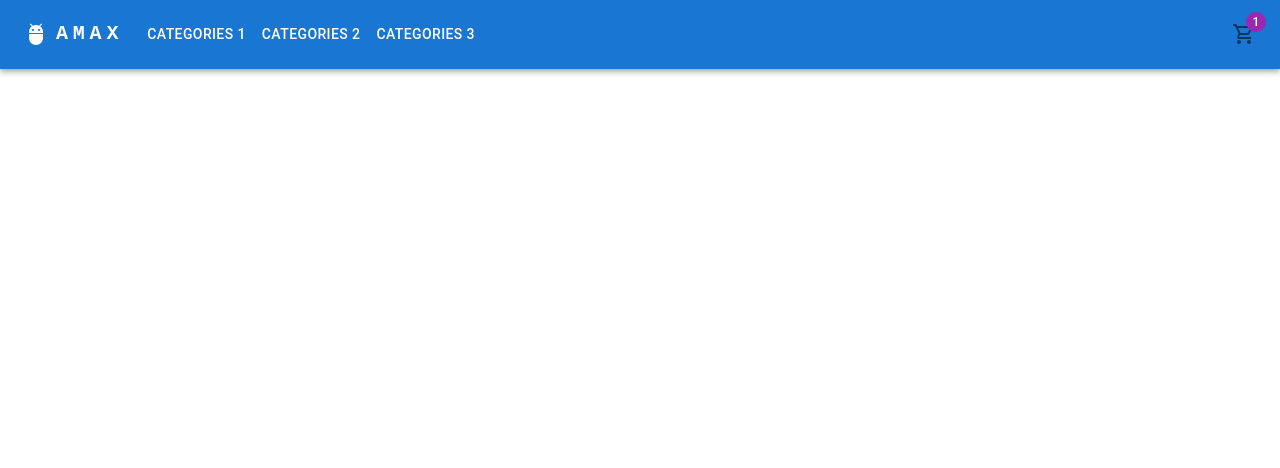
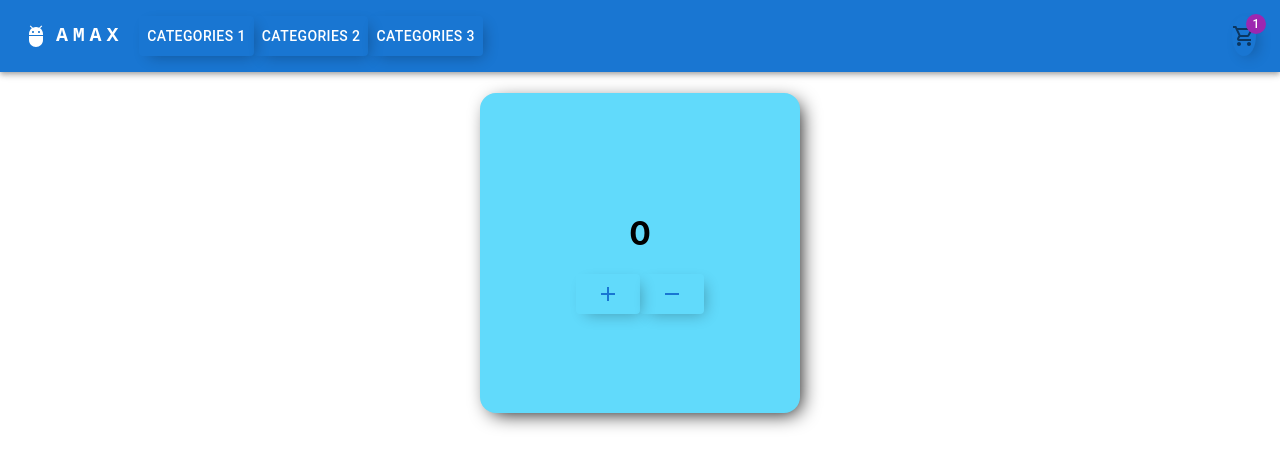
Before and after one commit to maxsantoro/Ecommerce-Coderhouse, a React (Create React App) app: page / in a window 1280 px wide. Shown: the top 468 px of the page. Built offline with nearby package versions, Linux system fonts and the light colour scheme.

Commit message:
agregando boton

```diff
--- a/src/App.css
+++ b/src/App.css
@@ -36,3 +36,45 @@
     transform: rotate(360deg);
   }
 }
+.center_div {
+  width: 25%;
+  height: 40vh;
+  background-color: #61dafb;
+  border-radius: 5%;
+  box-shadow: 5px 5px 20px -5px black;
+  display: flex;
+  flex-direction: column;
+  justify-content: center;
+  align-items: center;
+}
+.main_div {
+  display: flex;
+  flex-direction: row;
+  justify-content: center;
+  align-items: center;
+  text-align: center;
+}
+button {
+  min-height: 40px;
+  background-color: #8566aa;
+  color: #fff;
+  border-radius: 5%;
+  border: none;
+  outline: none;
+  display: flex;
+  flex-direction: row;
+  justify-content: center;
+  align-items: center;
+  text-align: center;
+  font-weight: bold;
+  font-size: 20px;
+  margin-top: 30px;
+  padding: 0 15px;
+  cursor: pointer;
+  display: flex;
+  box-shadow: 5px 5px 15px -5px rgba(0, 0, 0, 0.3);
+}
+
+button:hover {
+  background-color: #20bf6b;
+}
--- a/src/components/ItemCount.js
+++ b/src/components/ItemCount.js
@@ -1,9 +1,51 @@
-import React from 'react'
+import { Button, Tooltip } from "@mui/material";
+import React from "react";
+import { useState } from "react";
+import AddIcon from '@mui/icons-material/Add';
+import RemoveIcon from '@mui/icons-material/Remove';
 
-function ItemCount() {
+function ItemCount({stock,initial,onAdd}) {
+
+  const [count, setCount] = useState(initial);
+
+  const IncNum = () =>{
+     if (count < stock){
+      setCount (count + 1)
+      alert({onAdd})
+     }
+     else{
+      alert("No more stock available")
+     }
+
+  }
+
+  const DecNum = () =>{
+    if (count > 0) setCount(count -1);
+    else {
+      setCount(0);
+      alert("min limit reached")
+    }
+  }
+
+
   return (
-    <div>ItemCount</div>
-  )
+    <div className="main_div">
+      <div className="center_div">
+        <h1>{count}</h1>
+        <div className="btn_div">
+          <Tooltip title="delete">
+            <Button onClick={IncNum}>
+              <AddIcon />
+            </Button>
+          </Tooltip>
+
+          <Button onClick={DecNum}>
+            <RemoveIcon></RemoveIcon>
+          </Button>
+        </div>
+      </div>
+    </div>
+  );
 }
 
-export default ItemCount
+export default ItemCount;
--- a/src/container/ItemListContainer.js
+++ b/src/container/ItemListContainer.js
@@ -1,18 +1,20 @@
 import React from 'react';
+import ItemCount from '../components/ItemCount';
+
 
 const ItemListContainer = () => {
-    /* const onAdd = (qty) => {
+     const onAdd = (qty) => {
         alert("You have selected" + qty + "items.")
-    } */
+     }
+
     const greeting = () => {
-        console.log("hola")
 
     }
 
     return (
         <div>
-            {greeting}
-            {/* <ItemCount stock ={5} initial= {1} onAdd={onAdd} /> */}
+            <h1>{greeting}</h1>
+            <ItemCount stock ={5} initial= {0} onAdd={onAdd} />
         </div>
     );
 }
```
